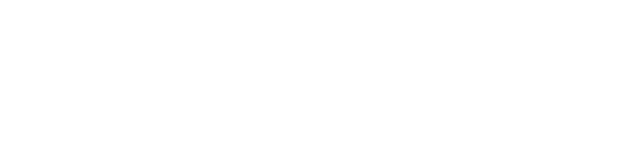
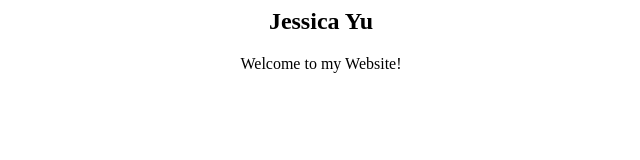
Before and after one commit to WVCS/website-Jessica-Yu03, a plain HTML site: page index.html in a window 1280 px wide. Shown: the whole page, without its empty margins (319-959 px from the left). Drawn offline with Linux system fonts and the light colour scheme.

Commit message:
Added text and the header

```diff
--- a/index.html
+++ b/index.html
@@ -1,6 +1,14 @@
 <html>
+  <body>
+    <center>
+      <h2> Jessica Yu </h2>
+      <p> Welcome to my Website!
 
-
+<head>
+  <link rel="stylesheet" href="style.css">
+  <link rel="icon" href="https://static.wikia.nocookie.net/cartoons/images/b/ba/Pooh.gif/revision/latest/scale-to-width-down/437?cb=20130620010330">
+	<title> Jessica Yu </title>
+</head>
 
 
 
```
